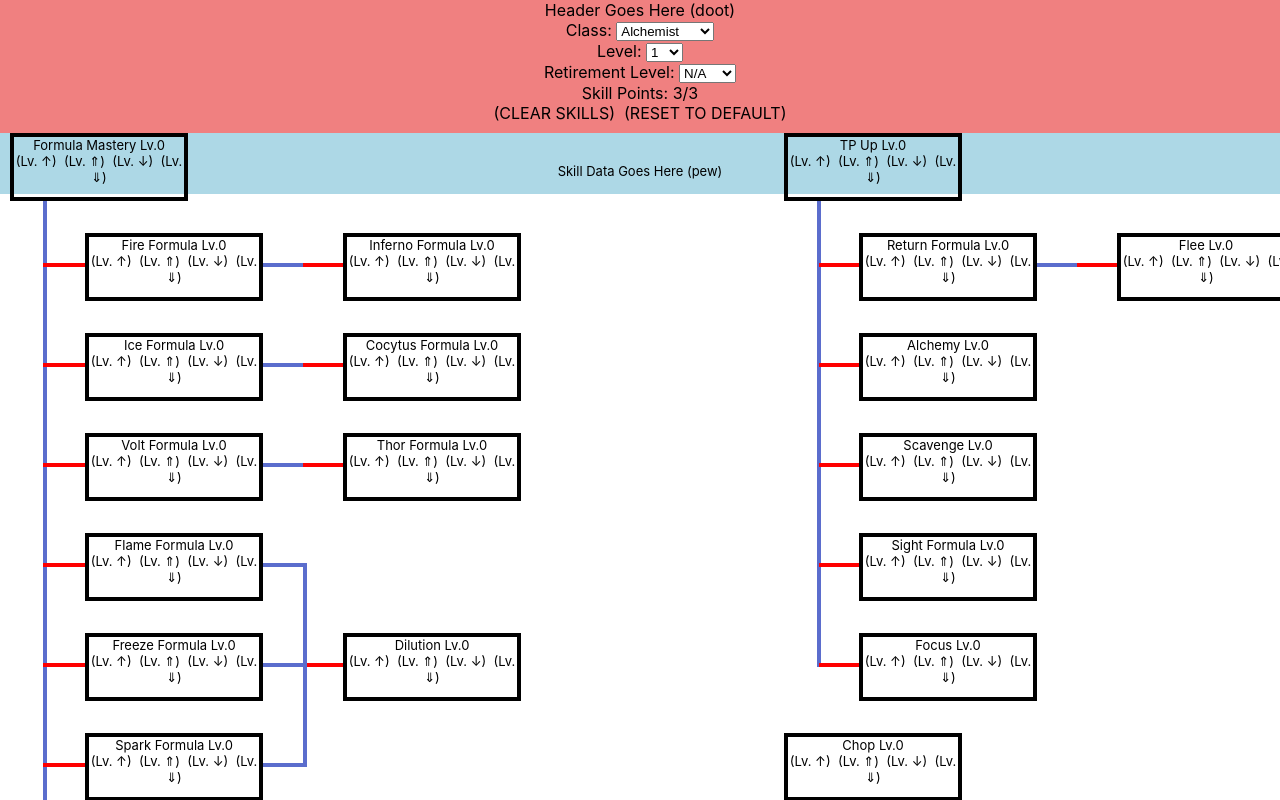
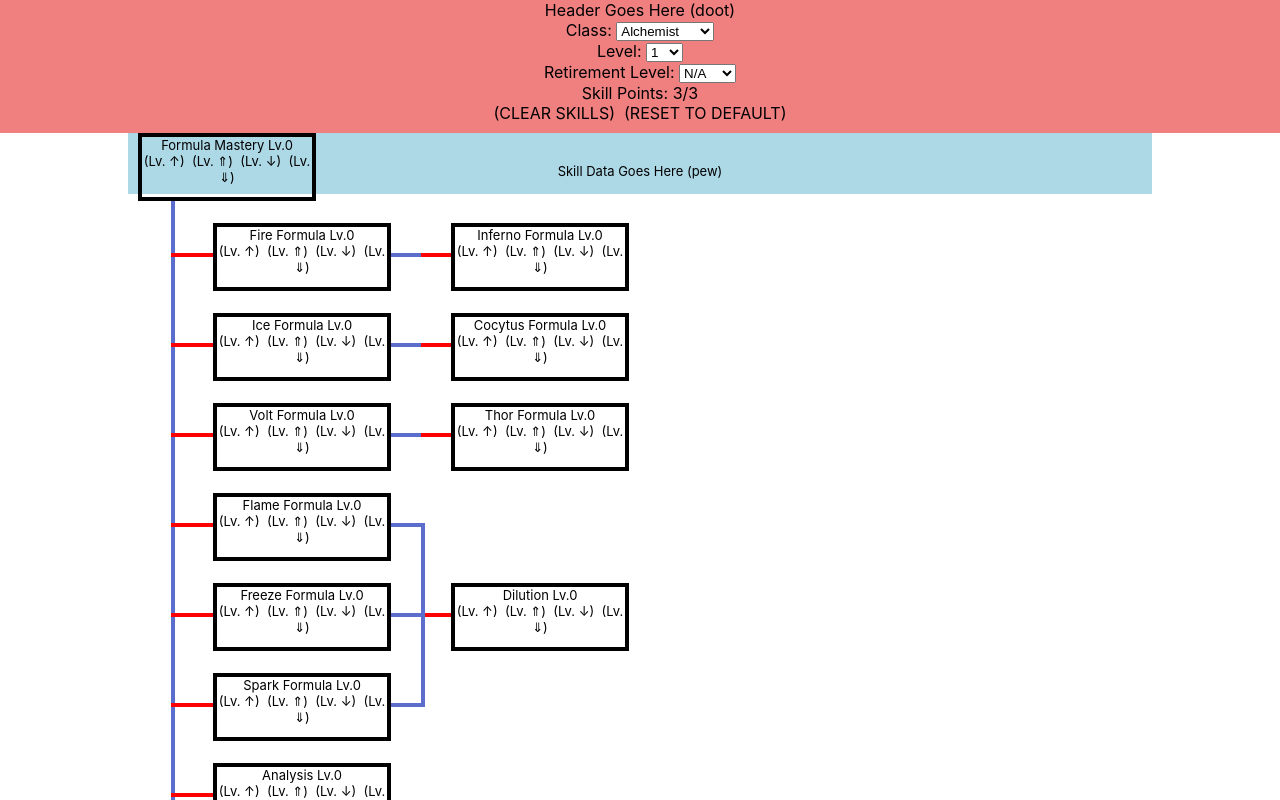
Before and after one commit to aturfah/eou-skillsim, a React (Create React App) app: page / in a window 1280 px wide. Shown: the top 800 px of the page. Built offline with nearby package versions, Linux system fonts and the light colour scheme.

Commit message:
Positioning of stuff

```diff
--- a/src/SkillTree/skillTree.css
+++ b/src/SkillTree/skillTree.css
@@ -4,6 +4,8 @@
     position: relative;
     padding-top: 30px;
     font-size: 13px;
+    margin-left: 10%;
+    margin-right: 10%;
 }
 
 .verticalBar {
--- a/src/SkillTree/skillTree.js
+++ b/src/SkillTree/skillTree.js
@@ -50,7 +50,7 @@ class SkillTree extends Component {
     drawSkillTree(skillTreeNodes) {
         const BOX_WIDTH = 170;
         const BOX_HEIGHT = 60;
-        const LINE_LENGTH = 80;
+        const LINE_LENGTH = 60;
         const BOX_PADDING = LINE_LENGTH / 2;
         const LINE_THICKNESS = 4;
         const BOX_BORDER_WIDTH = LINE_THICKNESS;
--- a/src/data/tree_data.js
+++ b/src/data/tree_data.js
@@ -115,48 +115,48 @@ var treeData = [
         {
             skillID: 'tp_up',
             baseSkill: true,
-            coords: {x: 3, y: 0},
+            coords: {x: 0, y: 10},
             barSize: 5
         },
         {
             skillID: 'return_formula',
             baseSkill: false,
-            coords: {x: 3, y: 1},
+            coords: {x: 0, y: 11},
             numAfter: 1,
             numBefore: 1,
         },
         {
             skillID: 'flee',
             baseSkill: false,
-            coords: {x: 4, y: 1},
+            coords: {x: 1, y: 11},
             numAfter: 0,
             numBefore: 1,
         },
         {
             skillID: 'alchemy',
             baseSkill: false,
-            coords: {x: 3, y: 2},
+            coords: {x: 0, y: 12},
             numAfter: 0,
             numBefore: 1,
         },
         {
             skillID: 'scavenge',
             baseSkill: false,
-            coords: {x: 3, y: 3},
+            coords: {x: 0, y: 13},
             numAfter: 0,
             numBefore: 1,
         },
         {
             skillID: 'sight_formula',
             baseSkill: false,
-            coords: {x: 3, y: 4},
+            coords: {x: 0, y: 14},
             numAfter: 0,
             numBefore: 1,
         },
         {
             skillID: 'focus',
             baseSkill: false,
-            coords: {x: 3, y: 5},
+            coords: {x: 0, y: 15},
             numAfter: 0,
             numBefore: 1,
         },
@@ -164,7 +164,9 @@ var treeData = [
         {
             skillID: 'chop',
             baseSkill: true,
-            coords: {x: 3, y: 6}
+            coords: {x: 0, y: 16},
+            numAfter: 0,
+            numBefore: 1,
         },
     ]
 ]
```
